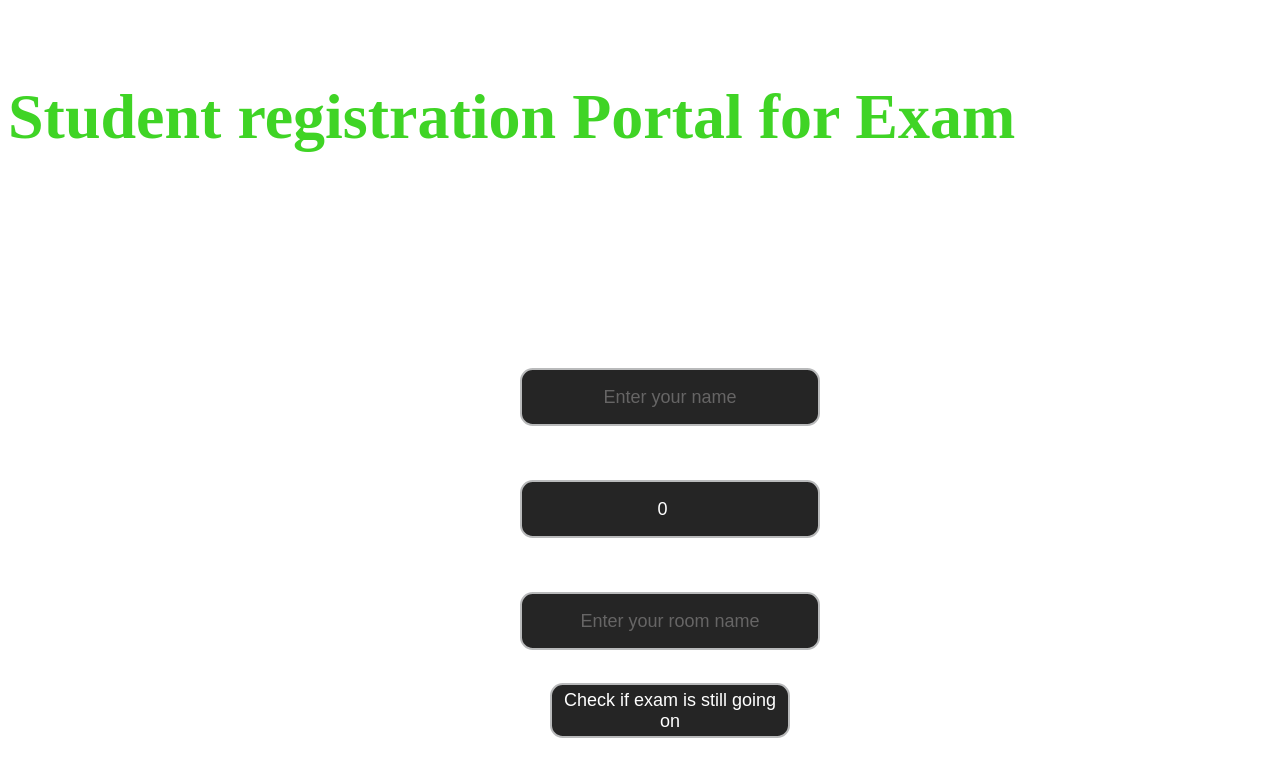
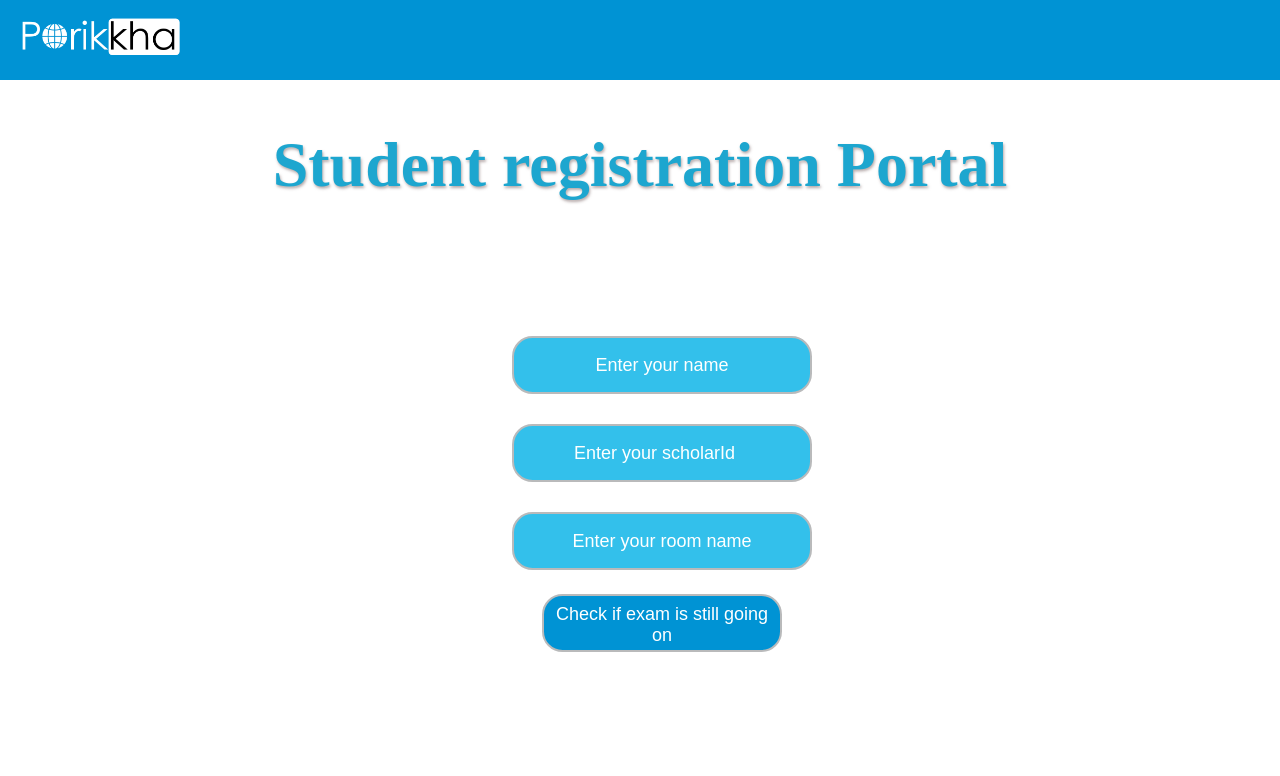
Before and after one commit to shivaom02/porikha-integrated-1, a React (Create React App) app in the folder client/: page /student in a window 1280 px wide. Shown: the top 776 px of the page. Built offline with nearby package versions, Linux system fonts and the light colour scheme.

Commit message:
UI improved

```diff
--- a/client/src/components/exam/Student_Entry.js
+++ b/client/src/components/exam/Student_Entry.js
@@ -1,6 +1,6 @@
 import React,{useState} from 'react'
 import {Link} from 'react-router-dom';
-
+import Navbar from '../navbar/Navbar';
 import '../../css/student_entry.css';
 import axios from 'axios';
 
@@ -55,14 +55,16 @@ const Student_Entry = () => {
     }
 
     return (
-        <div>
-            <h2  className="SEhead">Student registration Portal for Exam</h2>
+
+        <div className="SE_main">
+            <Navbar />
+            <h2  className="SEhead">Student registration Portal</h2>
             <form onSubmit={onSubmit} style={container}>
-                 <span className="SEtop">Enter Your Name</span>
+                 <span className="SEtop"></span>
                 <input type='text' name='name' onChange={handleChange} value={name} placeholder='Enter your name' className="SEinput"/>
-                <span className="SEtop">Enter Your Scholar Id</span>
-                <input type='Number' name='scholarId' onChange={handleChange} value={scholarId} placeholder='Enter your scholarId' className="SEinput"/>
-                <span className="SEtop">Enter Your Room Name</span>
+                <span className="SEtop"></span>
+                <input type='Number' name='scholarId' onChange={handleChange}  placeholder='Enter your scholarId' className="SEinput"/>
+                <span className="SEtop"></span>
                 <input type='text' name='room' onChange={handleChange} value={room} placeholder='Enter your room name' className="SEinput"/>
                 <br />
                 <button type='submit' className="SEbutton">Check if exam is still going on</button>
--- a/client/src/components/navbar/Navbar.js
+++ b/client/src/components/navbar/Navbar.js
@@ -1,7 +1,7 @@
 import React, { Component } from 'react';
 import { MenuItems } from "./Menuitems"
 import { Button } from "./Button"
-import './Navbar.css'
+import '../../css/Navbar.css';
 
 import logo from '../../img/Porikkha_logo.png';
 
@@ -14,12 +14,14 @@ class Navbar extends Component {
 
     render() {
         return(
+
             <nav className="NavbarItems">
-                <h1 className="navbar-logo">
-                    <img src={logo} style={{width:'16%',marginLeft:'-40%'}}/>
-                </h1>
+                <p className="navbar-logo">
+                    <img src={logo} style={{width:'16%',marginLeft:'0px'}}/>
+                </p>
                 {/* <Button>Add New</Button> */}
             </nav>
+
         )
     }
 }
--- a/client/src/css/Navbar.css
+++ b/client/src/css/Navbar.css
@@ -1,142 +1,30 @@
+
 .NavbarItems {
-    background: linear-gradient(
-        90deg,
-        rgb(7, 7, 15) 0%,
-        rgb(56, 46, 246) 100%
-    );
+    background: #0093D4;
     height: 80px;
     display: flex;
     justify-content: center;
     align-items: center;
     font-size: 1.2rem;
+    max-width: 100%;
 }
-
-.navbar-logo {
+.NavbarItems .navbar-logo {
     color: #fff;
-    justify-self: start;
     cursor: pointer;
-    margin-top:-60px;
-}
-
-.fa-react {
-    margin-left: 0.5rem;
-    font-size: 1.6rem;
-}
-
-.nav-menu {
-    display: grid;
-    grid-template-columns: repeat(5, auto);
-    grid-gap: 10px;
-    list-style: none;
-    text-align: center;
-    width: 70vw;
-    justify-content: end;
-    margin-right: 2rem;
-}
-
-.nav-links {
-    color: white;
-    text-decoration: none;
-    padding: 0.5rem 1rem;
-}
-
-.nav-links:hover {
-    background-color: #6d76f7;
-    border-radius: 4px;
-    transition: all 0.2s ease-out;
-}
-
-.fa-bars {
-    color: #fff;
-}
-
-.nav-links-mobile {
-    display: none;
-}
-
-.menu-icon {
-    display: none;
+    margin-top:1px;
 }
 
 @media screen and (max-width: 960px) {
+
     .NavbarItems {
         position: relative;
     }
 
-    .nav-menu {
-        display: flex;
-        flex-direction: column;
-        width: 100%;
-        height: 500px;
-        position: absolute;
-        top: 80px;
-        left: -100%;
-        opacity: 1;
-        transition: all 0.5s ease;
-    }
-
-    .nav-menu.active {
-        background: #6668f4;
-        left: 0;
-        opacity: 1;
-        transition: all 0.5s ease;
-        z-index: 1;
-    }
-
-    .nav-links {
-        text-align: center;
-        padding: 2rem;
-        width: 100%;
-        display: table;
-    }
-
-    .nav-links:hover {
-        background-color: #7577fa;
-        border-radius: 0;
-    }
-
-    .navbar-logo {
+    .navbar-logo
+    {
         position: absolute;
         top: 0;
         left: 0;
         transform: translate(25%, 50%);
     }
-
-    .menu-icon {
-        display: block;
-        position: absolute;
-        top: 0;
-        right: 0;
-        transform: translate(-100%, 60%);
-        font-size: 1.8rem;
-        cursor: pointer;
-    }
-
-    .fa-times {
-        color: #fff;
-        font-size: 2rem;
-    }
-
-    .nav-links-mobile {
-        display: block;
-        text-align: center;
-        padding: 1.5rem;
-        margin: 2rem auto;
-        border-radius: 4px;
-        width: 80%;
-        background: #4ad9e4;
-        text-decoration: none;
-        color: #fff;
-        font-size: 1.5rem;
-    }
-
-    .nav-links-mobile:hover {
-        background: #fff;
-        color: #6568f4;
-        transition: 250ms;
-    }
-
-    Button {
-        display: none;
-    }
 }
--- a/client/src/css/student_entry.css
+++ b/client/src/css/student_entry.css
@@ -1,7 +1,13 @@
+*
+{
+    margin:0%;
+}
 .SEhead{
-    color: rgb(63, 212, 37);
+    color: #1DA6CF;
     font-size: 4rem;
-    margin: 5rem 0 20vh 0;
+    margin: 3rem 0 13vh 0;
+    text-align: center;
+    text-shadow: 1px 2px 3px rgba(144,126,126,0.66);
 }
 .SEtop{
     color:rgb(255, 255, 255);
@@ -12,40 +18,41 @@
     text-align: center;
     padding: 5.5% 5% 5.5% 5%;
     /* width: %; */
-    background-color: #252525;
+    background-color: #33c0eb;
     color: rgb(255, 255, 255);
     border: whitesmoke;
     border: 10px;
-    border-radius: 1vw;
+    border-radius: 1.6vw;
     outline: none;
     border: 2px solid #b9babb;
     font-size: large;
 }
-::placeholder{
-    color: rgb(102, 101, 101);
+.SE_main ::placeholder{
+    color: rgb(255, 255, 255);
 }
 .SEbutton{
 
-    padding: 1.5% 1% 1.5% 1%;
-   margin: 5% 10% 0 10%;
-    background-color: #252525;
+    padding: 2.5% 1% 1.5% 1%;
+  margin: 2% 10% 0 10%;
+    background-color: #0093D4;
     color: rgb(255, 255, 255);
     border: whitesmoke;
     border: 10px;
-    border-radius: 1vw;
+    border-radius: 1.6vw;
     outline: none;
     border: 2px solid #b9babb;
     font-size: large;
 }
 .SEbutton:hover{
-    transform: scale(1.01);
-    background-color: #0f0f0f;
+    transform: scale(1.05);
+
+    background-color: #056a95;
 }
 .SEfinal{
     padding: 1.5% 1% 1.5% 1%;
-   margin: 10% 10% 0 12%;
+   margin: 5% 10% 0 8%;
     text-align: center;
-    background-color: #252525;
+    background-color: #0093D4;
     color: rgb(255, 255, 255);
     border: whitesmoke;
     border: 10px;
@@ -57,5 +64,5 @@
 .SEfinal:hover{
 
     transform: scale(1.01);
-    background-color: #0f0f0f;
+    background-color: #056a95;
 }
```
